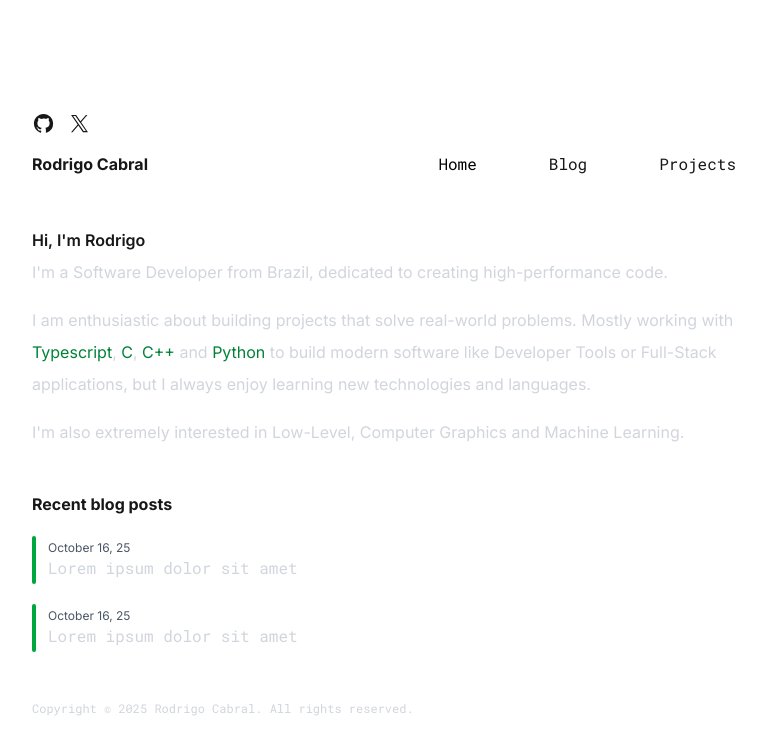
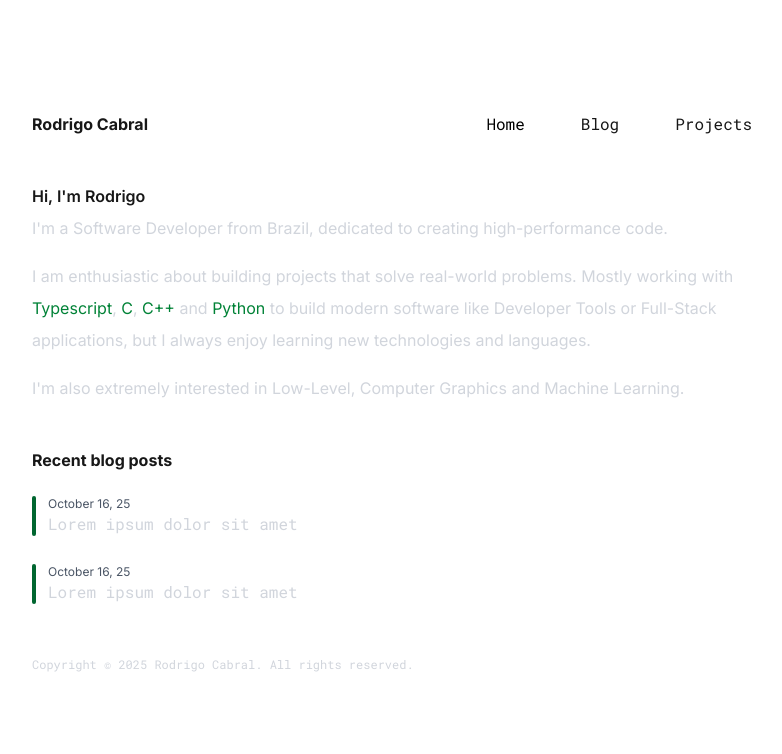
Before and after one commit to rodcabral/rodcabral.github.io, a Next.js app: page / in a window 1280 px wide. Shown: the top 754 px of the page, without its empty margins (240-1022 px from the left). Built offline with nearby package versions, Linux system fonts and the light colour scheme.

Commit message:
fix header and blog title

```diff
--- a/app/components/Blog/title.tsx
+++ b/app/components/Blog/title.tsx
@@ -1,8 +1,8 @@
 export default function BlogTitle({ date, title }: { date: string, title: string }) {
     return (
-        <div className="flex gap-3 items-center duration-200 hover:bg-green-900 cursor-pointer">
-            <span className="bg-green-600 w-1 h-12 rounded-full"></span>
-            <div className="flex flex-col">
+        <div className="flex gap-3 items-center duration-200 hover:bg-green-950 cursor-pointer">
+            <span className="bg-green-800 w-1 h-10 rounded-full"></span>
+            <div className="flex flex-col py-1">
                 <p className="text-xs text-gray-600">{date}</p>
                 <p className="font-mono text-gray-300">{title}</p>
             </div>
--- a/app/components/Header/index.tsx
+++ b/app/components/Header/index.tsx
@@ -6,7 +6,7 @@ import { usePathname } from "next/navigation"
 function MenuItem({ title, href }: { title: string, href: string }) {
     const pathname = usePathname();
     return (
-        <li className="rounded-full px-4 py-1">
+        <li>
             <Link href={href} className={`rounded-full px-4 py-1 hover:bg-white hover:text-black ${pathname == href ? 'bg-white  text-black' : ''}`}>{title}</Link>
         </li>
     )
@@ -14,7 +14,7 @@ function MenuItem({ title, href }: { title: string, href: string }) {
 
 function Menu() {
     return (
-        <ul className="flex gap-2 items-center align-middle font-mono">
+        <ul className="flex items-center gap-6 align-middle font-mono">
             <MenuItem title="Home" href="/" />
             <MenuItem title="Blog" href="/blog" />
             <MenuItem title="Projects" href="/projects" />
@@ -24,23 +24,11 @@ function Menu() {
 
 export default function Header() {
     return (
-        <div className="flex flex-col gap-3">
-            <ul className="flex gap-3">
-                <li>
-                    <Link href="https://github.com/rodcabral" target="_blank" className="cursor-pointer outline-none"><svg fill="currentColor" viewBox="0 0 25 25" aria-hidden="true" className="size-6"><path fillRule="evenodd" d="M12 2C6.477 2 2 6.484 2 12.017c0 4.425 2.865 8.18 6.839 9.504.5.092.682-.217.682-.483 0-.237-.008-.868-.013-1.703-2.782.605-3.369-1.343-3.369-1.343-.454-1.158-1.11-1.466-1.11-1.466-.908-.62.069-.608.069-.608 1.003.07 1.531 1.032 1.531 1.032.892 1.53 2.341 1.088 2.91.832.092-.647.35-1.088.636-1.338-2.22-.253-4.555-1.113-4.555-4.951 0-1.093.39-1.988 1.029-2.688-.103-.253-.446-1.272.098-2.65 0 0 .84-.27 2.75 1.026A9.564 9.564 0 0112 6.844c.85.004 1.705.115 2.504.337 1.909-1.296 2.747-1.027 2.747-1.027.546 1.379.202 2.398.1 2.651.64.7 1.028 1.595 1.028 2.688 0 3.848-2.339 4.695-4.566 4.943.359.309.678.92.678 1.855 0 1.338-.012 2.419-.012 2.747 0 .268.18.58.688.482A10.019 10.019 0 0022 12.017C22 6.484 17.522 2 12 2z" clipRule="evenodd"></path></svg></Link>
-                </li>
-                <li>
-                    <Link href="https://x.com/itsrodcabral" target="_blank" className="cursor-pointer outline-none"><svg fill="currentColor" viewBox="0 0 25 25" aria-hidden="true" className="size-6"><path d="M13.6823 10.6218L20.2391 3H18.6854L12.9921 9.61788L8.44486 3H3.2002L10.0765 13.0074L3.2002 21H4.75404L10.7663 14.0113L15.5685 21H20.8131L13.6819 10.6218H13.6823ZM11.5541 13.0956L10.8574 12.0991L5.31391 4.16971H7.70053L12.1742 10.5689L12.8709 11.5655L18.6861 19.8835H16.2995L11.5541 13.096V13.0956Z"></path></svg></Link>
-                </li>
-            </ul>
-
-            <div className="flex justify-between items-center align-middle">
-                <div>
-                    <Link href="/" className="font-bold">Rodrigo Cabral</Link>
-                </div>
-                <Menu />
+        <div className="flex justify-between items-center align-middle">
+            <div>
+                <Link href="/" className="font-bold">Rodrigo Cabral</Link>
             </div>
-
+            <Menu />
         </div>
     )
 }
```
